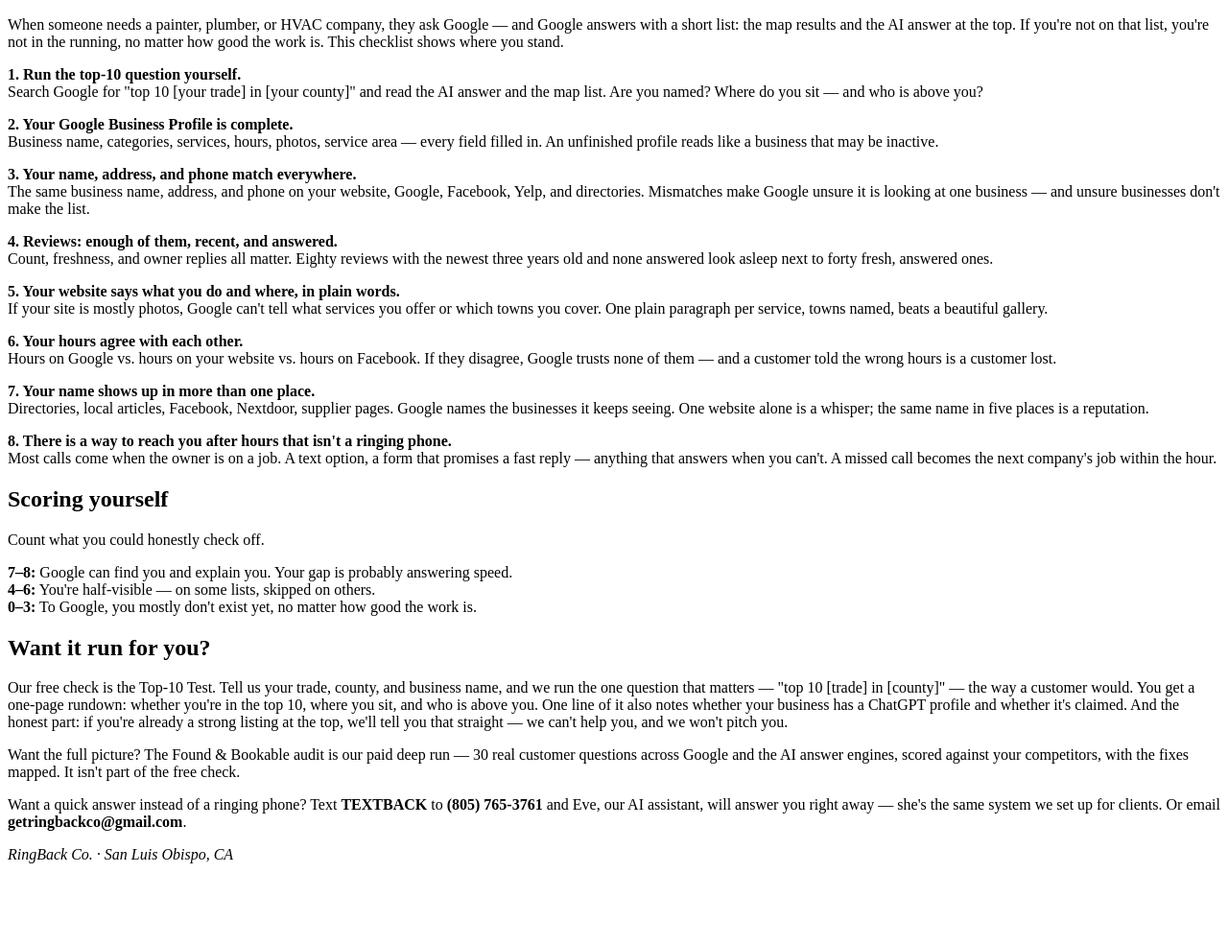
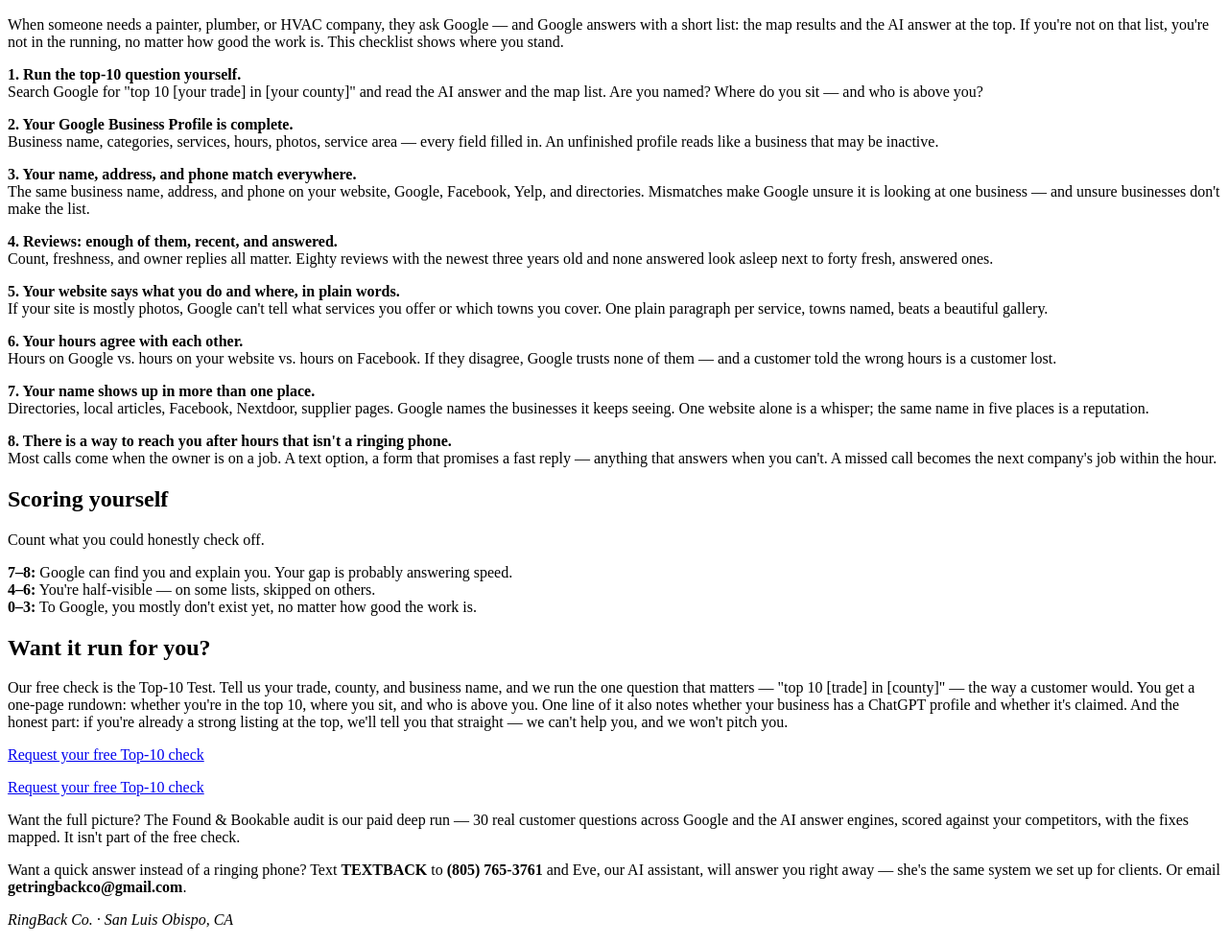
Before and after one commit to sanacalligurl247-bit/sanacalligurl247-bit.github.io, a plain HTML site: page checklist.html in a window 1280 px wide. Shown: the part 110-1094 px from the top of the page at 96% size. Before the commit the page ends 1026 px from the top, so only its background shows below. Drawn offline with Linux system fonts and the light colour scheme.

Commit message:
Add Top-10 check form link

```diff
--- a/checklist.html
+++ b/checklist.html
@@ -31,7 +31,8 @@ Most calls come when the owner is on a job. A text option, a form that promises
 <strong>4–6:</strong> You're half-visible — on some lists, skipped on others.<br>
 <strong>0–3:</strong> To Google, you mostly don't exist yet, no matter how good the work is.</p>
 <h2>Want it run for you?</h2>
-<p>Our free check is the Top-10 Test. Tell us your trade, county, and business name, and we run the one question that matters — "top 10 [trade] in [county]" — the way a customer would. You get a one-page rundown: whether you're in the top 10, where you sit, and who is above you. One line of it also notes whether your business has a ChatGPT profile and whether it's claimed. And the honest part: if you're already a strong listing at the top, we'll tell you that straight — we can't help you, and we won't pitch you.</p>
+<p>Our free check is the Top-10 Test. Tell us your trade, county, and business name, and we run the one question that matters — "top 10 [trade] in [county]" — the way a customer would. You get a one-page rundown: whether you're in the top 10, where you sit, and who is above you. One line of it also notes whether your business has a ChatGPT profile and whether it's claimed. And the honest part: if you're already a strong listing at the top, we'll tell you that straight — we can't help you, and we won't pitch you.</p><p><a href="https://tally.so/r/BEaDAK">Request your free Top-10 check</a></p>
+  <p><a href="https://tally.so/r/BEaDAK">Request your free Top-10 check</a></p>
 <p>Want the full picture? The Found &amp; Bookable audit is our paid deep run — 30 real customer questions across Google and the AI answer engines, scored against your competitors, with the fixes mapped. It isn't part of the free check.</p>
 <p>Want a quick answer instead of a ringing phone? Text <strong>TEXTBACK</strong> to <strong>(805) 765-3761</strong> and Eve, our AI assistant, will answer you right away — she's the same system we set up for clients. Or email <strong>getringbackco@gmail.com</strong>.</p>
 <p><em>RingBack Co. · San Luis Obispo, CA</em></p>
```
